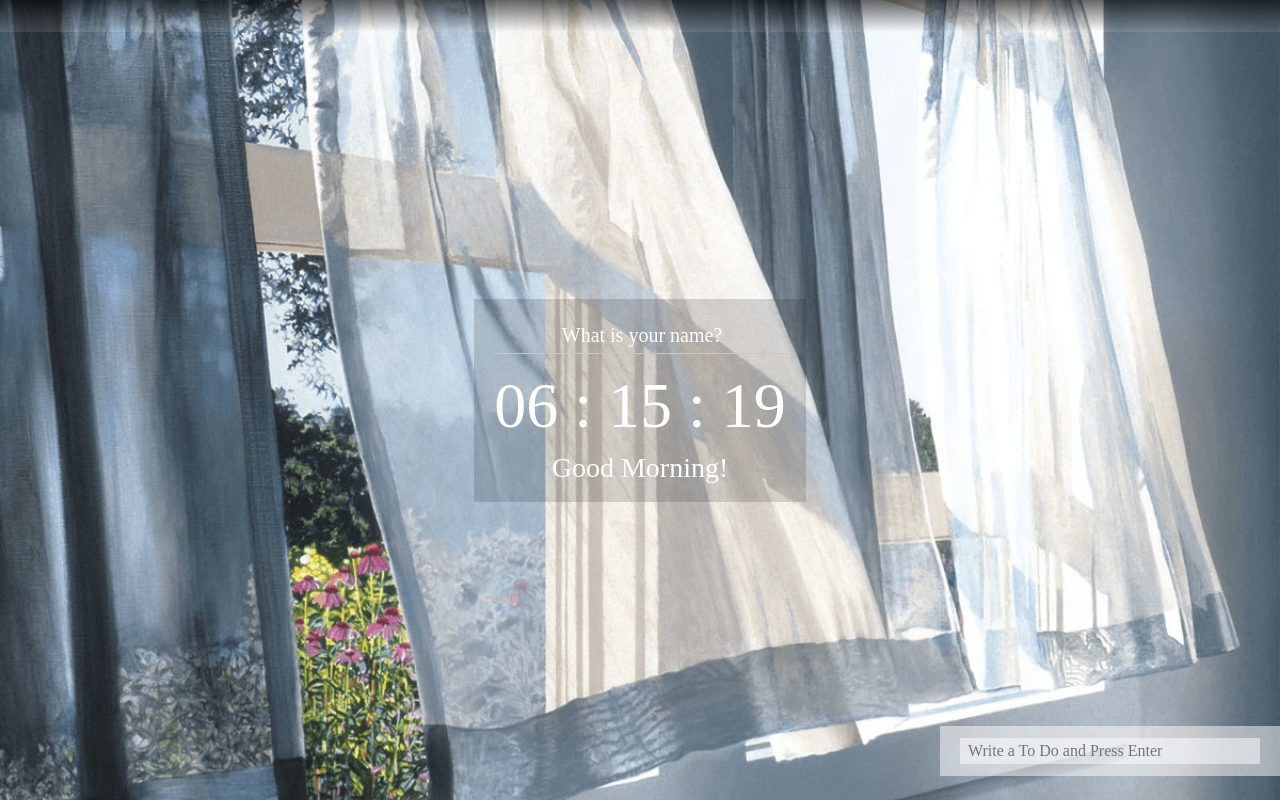
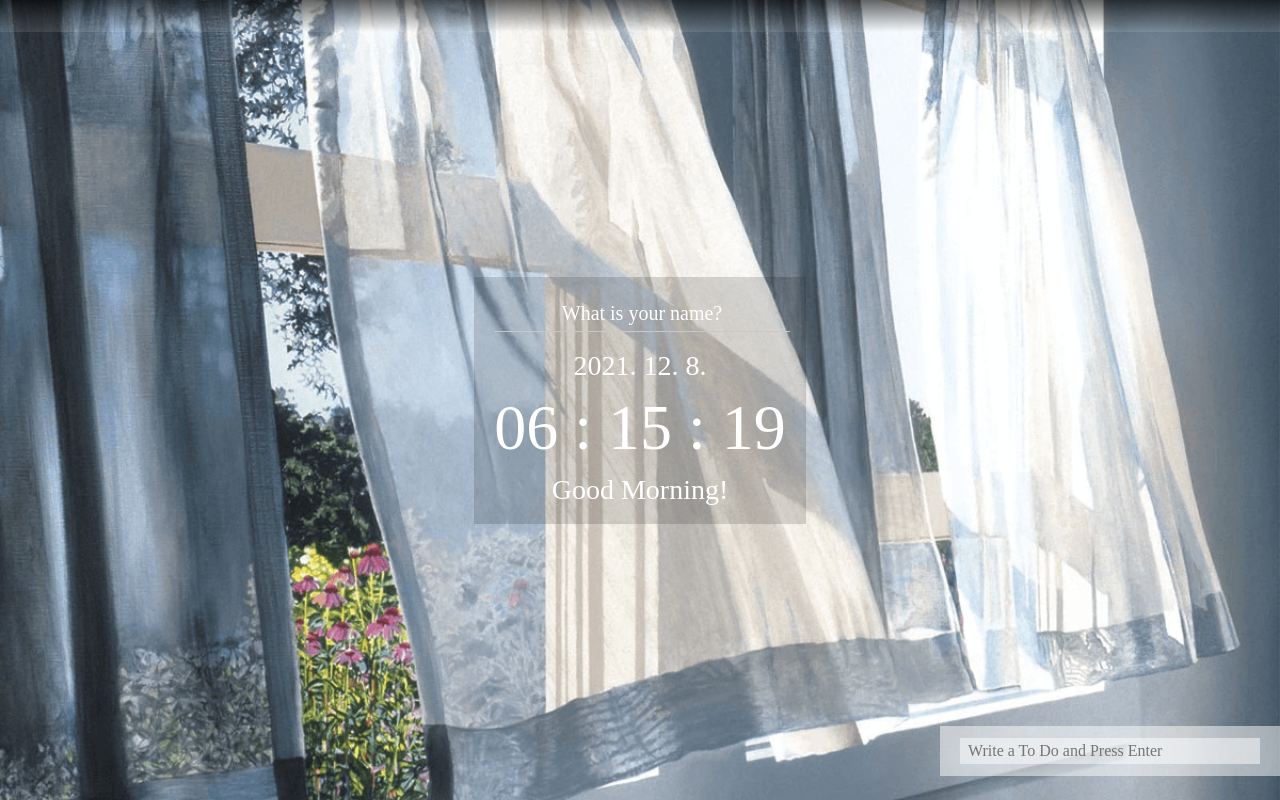
Before and after one commit to anjin7/challenge_js, a website: page index.html in a window 1280 px wide. Drawn offline with Linux system fonts and the light colour scheme.

Commit message:
날짜추가

```diff
--- a/index.html
+++ b/index.html
@@ -29,6 +29,7 @@
       </div>
 
       <div class="clock">
+        <h3 id="calendar"></h3>
         <h2 id="clock"></h2>
         <h3 id="time-greeting"></h3>
       </div>
--- a/js/clock.js
+++ b/js/clock.js
@@ -1,5 +1,6 @@
 const clock = document.querySelector("#clock");
 const timeGreeting = document.querySelector("#time-greeting")
+const calendar = document.querySelector("#calendar");
 
 function getClock() {
   const date = new Date();
@@ -14,7 +15,14 @@ function getClock() {
     timeGreeting.innerText= "Good Afternoon!";
   }else{
     timeGreeting.innerText= "Good Evening!";
-  }
+  };
+
+  const year = date.getFullYear();
+  const month = date.getMonth();
+  const todate = date.getDate();
+
+  calendar.innerText = `${year}. ${month+1}. ${todate}.`
+
 }
 getClock();
 setInterval(getClock, 1000);
```
